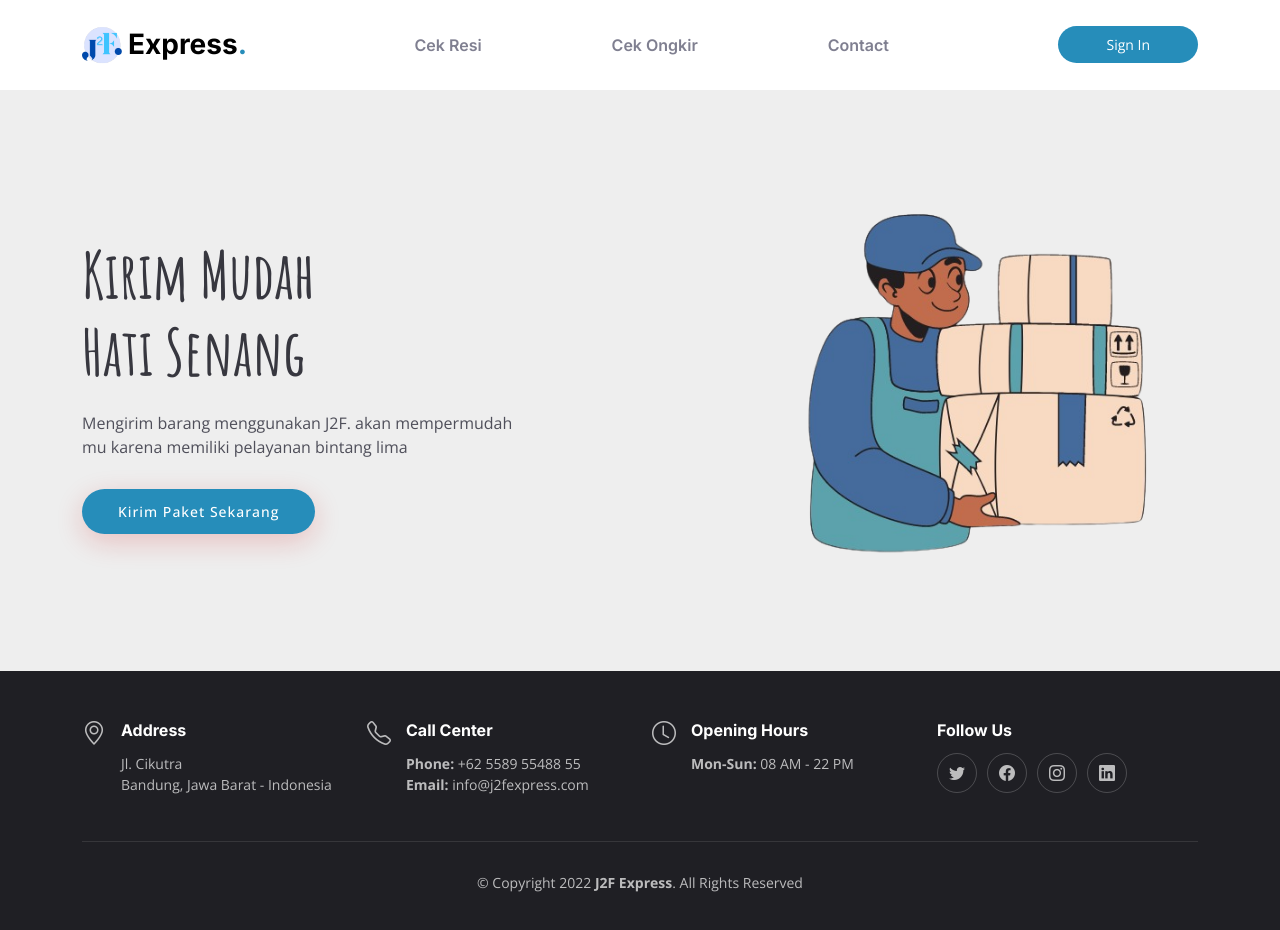
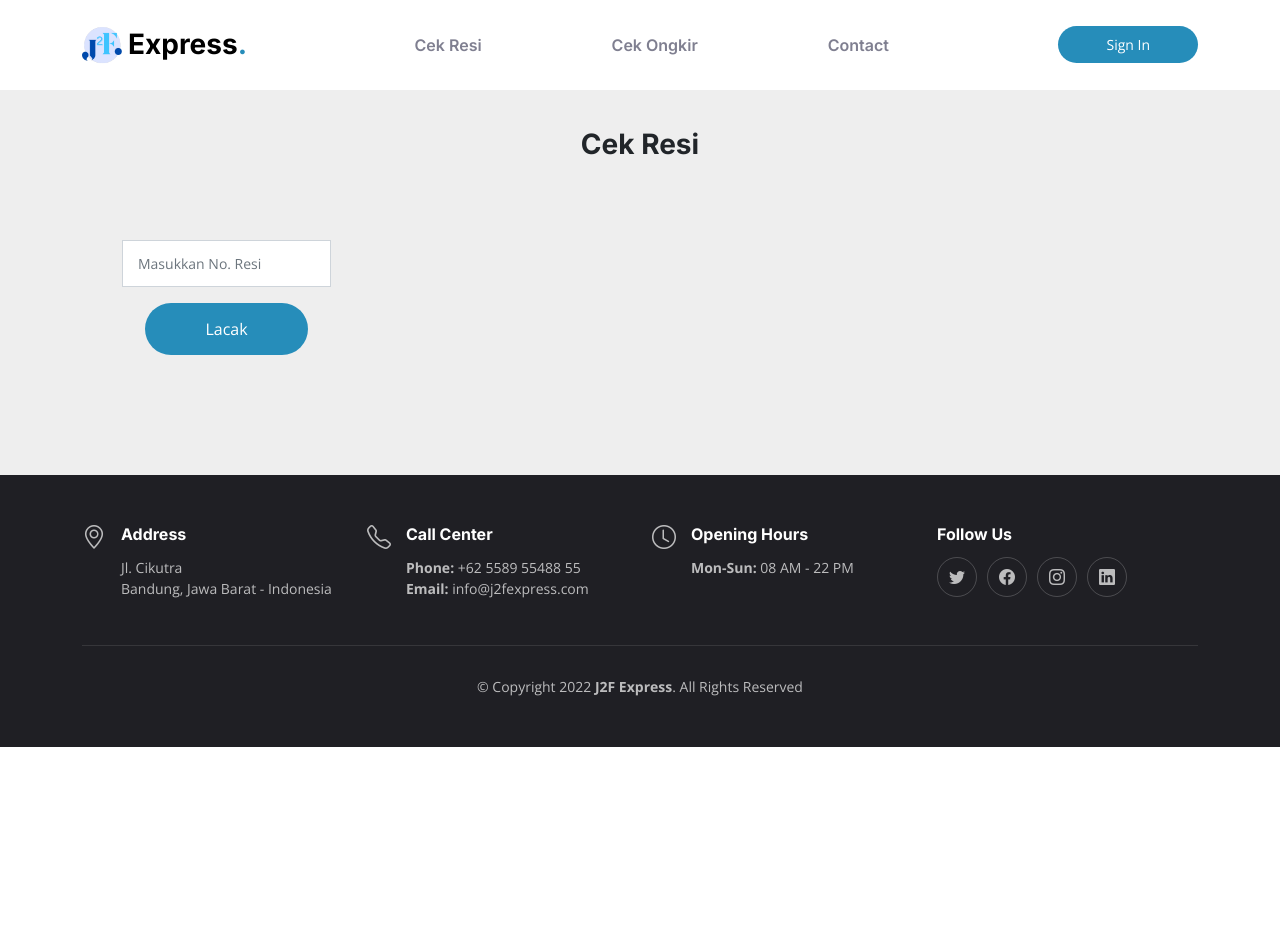
Before and after one commit to frinaldisyauqi/kelompok1-ekspedisi, a React (Create React App) app: page /resi in a window 1280 px wide. Shown: the top 930 px of the page. After the commit the page ends 800 px from the top, so only its background shows below. Built offline with nearby package versions, Linux system fonts and the light colour scheme.

Commit message:
add cek Resi and router

```diff
--- a/public/stylesheets/main.css
+++ b/public/stylesheets/main.css
@@ -1215,6 +1215,12 @@ section {
 /*--------------------------------------------------------------
 # Book A Table Section
 --------------------------------------------------------------*/
+.book-a-table h1 {
+  font-family: var(--font-secondary);
+  font-size: 28px;
+  font-weight: 700;
+}
+
 .book-a-table .reservation-img {
   min-height: 500px;
   background-size: cover;
@@ -1327,7 +1333,7 @@ section {
 }
 
 .book-a-table .php-email-form button[type="submit"]:hover {
-  background: #ec2727;
+  background: var(--color-hover);
 }
 
 @-webkit-keyframes animate-loading {
@@ -1576,7 +1582,7 @@ section {
   transition: 0.5s;
   color: #fff;
   background: var(--color-primary);
-  box-shadow: 0 8px 28px rgba(206, 18, 18, 0.2);
+  box-shadow: 0 8px 28px var(--color-primary);
 }
 
 .hero .btn-sign-in:hover {
--- a/src/components/App.js
+++ b/src/components/App.js
@@ -3,6 +3,7 @@ import Footer from "./Footer";
 import Header from "./Header";
 import Login from "./Login";
 import Main from "./Main";
+import CekResi from "./CekResi";
 import { BrowserRouter, Route, Routes } from "react-router-dom";
 
 function App() {
@@ -13,7 +14,7 @@ function App() {
         <Login />
         <Routes>
           <Route path="/" element={<Main />} />
-          <Route path="/resi" element={<Main />} />
+          <Route path="/resi" element={<CekResi />} />
           <Route path="/ongkir" element={<Main />} />
           <Route path="/contact" element={<Main />} />
         </Routes>
--- /dev/null
+++ b/src/components/CekResi.jsx
@@ -0,0 +1,55 @@
+import React from "react";
+
+function CekResi() {
+    return (
+    <section id="book-a-table" className="book-a-table section-bg">
+      <div className="container" data-aos="fade-up">
+        <div className="section-header mt-5">
+          <h1>Cek Resi</h1>
+          {/* <p>Cek Resi</p> */}
+        </div>
+
+        <div className="row g-0">
+          <div className="col-lg-12 d-flex align-items-center">
+            <form
+              action=""
+              method="post"
+              role="form"
+              className="php-email-form"
+              data-aos="fade-up"
+              data-aos-delay="100"
+            >
+              <div className="row justify-content-between gy-4">
+                <div className="col-lg-4 col-md-6 w-100">
+                  <input
+                    type="text"
+                    name="name"
+                    className="form-control"
+                    id="name"
+                    placeholder="Masukkan No. Resi"
+                    data-rule="minlen:4"
+                    data-msg="Please enter at least 4 chars"
+                  />
+                  <div className="validate"></div>
+                </div>
+              </div>
+              <div className="mb-3">
+                <div className="loading">Loading</div>
+                <div className="error-message"></div>
+                <div className="sent-message">
+                  Your booking request was sent. We will call back or send an
+                  Email to confirm your reservation. Thank you!
+                </div>
+              </div>
+              <div className="text-center">
+                <button type="submit">Lacak</button>
+              </div>
+            </form>
+          </div>
+        </div>
+      </div>
+    </section>
+    )
+}
+
+export default CekResi
--- a/src/components/Footer.jsx
+++ b/src/components/Footer.jsx
@@ -2,22 +2,22 @@ import React from "react";
 
 function Footer() {
     return (
-        <footer class="footer" id="footer">
-        <div class="container">
-          <div class="row gy-3">
-            <div class="col-lg-3 col-md-6 d-flex"><i class="bi bi-geo-alt icon"></i>
+        <footer className="footer" id="footer">
+        <div className="container">
+          <div className="row gy-3">
+            <div className="col-lg-3 col-md-6 d-flex"><i className="bi bi-geo-alt icon"></i>
               <div>
                 <h4>Address</h4>
                 <p>Jl. Cikutra <br/>Bandung, Jawa Barat - Indonesia<br/></p>
               </div>
             </div>
-            <div class="col-lg-3 col-md-6 footer-links d-flex"><i class="bi bi-telephone icon"></i>
+            <div className="col-lg-3 col-md-6 footer-links d-flex"><i className="bi bi-telephone icon"></i>
               <div>
                 <h4>Call Center</h4>
                 <p><strong>Phone:</strong> +62 5589 55488 55<br/><strong>Email:</strong> info@j2fexpress.com<br/></p>
               </div>
             </div>
-            <div class="col-lg-3 col-md-6 footer-links d-flex"><i class="bi bi-clock icon"></i>
+            <div className="col-lg-3 col-md-6 footer-links d-flex"><i className="bi bi-clock icon"></i>
               <div>
                 <h4>Opening Hours</h4>
                 <p>
@@ -25,14 +25,14 @@ function Footer() {
                 </p>
               </div>
             </div>
-            <div class="col-lg-3 col-md-6 footer-links">
+            <div className="col-lg-3 col-md-6 footer-links">
               <h4>Follow Us</h4>
-              <div class="social-links d-flex"><a class="twitter" href="#"><i class="bi bi-twitter"></i></a><a class="facebook" href="#"><i class="bi bi-facebook"></i></a><a class="instagram" href="#"><i class="bi bi-instagram"></i></a><a class="linkedin" href="#"><i class="bi bi-linkedin"></i></a></div>
+              <div className="social-links d-flex"><a className="twitter" href="#"><i className="bi bi-twitter"></i></a><a className="facebook" href="#"><i className="bi bi-facebook"></i></a><a className="instagram" href="#"><i className="bi bi-instagram"></i></a><a className="linkedin" href="#"><i className="bi bi-linkedin"></i></a></div>
             </div>
           </div>
         </div>
-        <div class="container">
-          <div class="copyright">© Copyright 2022 <strong><span>J2F Express</span></strong>. All Rights Reserved</div>
+        <div className="container">
+          <div className="copyright">© Copyright 2022 <strong><span>J2F Express</span></strong>. All Rights Reserved</div>
         </div>
       </footer>
     )
--- a/src/components/Login.jsx
+++ b/src/components/Login.jsx
@@ -3,7 +3,7 @@ import React from "react";
 function Login() {
     return (
     <div>
-        <div className="modal fade" id="loginModal" tabindex="-1" aria-labelledby="loginModalLabel" aria-hidden="true">
+        <div className="modal fade" id="loginModal" tabIndex="-1" aria-labelledby="loginModalLabel" aria-hidden="true">
             <div className="modal-dialog">
                 <div className="modal-content">
                     <div className="modal-header">
@@ -20,22 +20,22 @@ function Login() {
                     <button className="nav-link" id="nav-customer-tab" data-bs-toggle="tab" data-bs-target="#nav-customer" type="button" role="tab" aria-controls="nav-customer" aria-selected="false">Customers</button>
                 </div>
                 <div className="tab-content" id="nav-tabContent">
-                    <div className="tab-pane fade show active" id="nav-manager" role="tabpanel" aria-labelledby="nav-manager-tab" tabindex="-1">
+                    <div className="tab-pane fade show active" id="nav-manager" role="tabpanel" aria-labelledby="nav-manager-tab" tabIndex="-1">
                     <form className="d-flex flex-column justify-content-center" id="managers" action="/login-admin" method="post">
-                        <label className="form-label p-2" for="E-Mail"> </label>
+                        <label className="form-label p-2" htmlFor="E-Mail"> </label>
                         <input className="p-2 rounded border border-1" id="email" type="text" name="email" placeholder="E-Mail" required="required"/>
-                        <label className="form-label p-2" for="password"> </label>
+                        <label className="form-label p-2" htmlFor="password"> </label>
                         <input className="p-2 rounded border border-1" id="password" type="password" name="pass" placeholder="Password" required="required"/>
-                        <label className="form-label p-2" for="Cabang Code"> </label>
-                        <input className="p-2 rounded border border-1" id="cabangKode" maxlength="8" type="text" name="cabangKode" placeholder="Kode Cabang" required="required"/>
+                        <label className="form-label p-2" htmlFor="Cabang Code"> </label>
+                        <input className="p-2 rounded border border-1" id="cabangKode" maxLength="8" type="text" name="cabangKode" placeholder="Kode Cabang" required="required"/>
                         <input className="mt-3 btn-sign-in text-center rounded" type="submit" value="Sign in"/>
                     </form>
                     </div>
-                    <div className="tab-pane fade" id="nav-customer" role="tabpanel" aria-labelledby="nav-customer-tab" tabindex="-1">
+                    <div className="tab-pane fade" id="nav-customer" role="tabpanel" aria-labelledby="nav-customer-tab" tabIndex="-1">
                     <form className="d-flex flex-column justify-content-center" id="customers" action="/login" method="POST">
-                        <label className="form-label p-2" for="E-Mail"> </label>
+                        <label className="form-label p-2" htmlFor="E-Mail"> </label>
                         <input className="p-2 rounded border border-1" id="email" type="email" name="email" placeholder="E-Mail" required="required"/>
-                        <label className="form-label p-2" for="password"> </label>
+                        <label className="form-label p-2" htmlFor="password"> </label>
                         <input className="p-2 rounded border border-1" id="password" type="password" name="pass" placeholder="Password" required="required"/>
                         <input className="my-3 btn-sign-in text-center rounded" type="submit" value="Sign in"/>
                         <div className="modal-footer">
@@ -51,7 +51,7 @@ function Login() {
                 </div>
             </div>
         </div>
-        <div className="modal fade" id="registerModal" aria-hidden="true" aria-labelledby="registerModalLabel" tabindex="-1">
+        <div className="modal fade" id="registerModal" aria-hidden="true" aria-labelledby="registerModalLabel" tabIndex="-1">
             <div className="modal-dialog">
                 <div className="modal-content">
                     <div className="modal-header">
@@ -60,11 +60,11 @@ function Login() {
                     </div>
                     <div className="modal-body">
                     <form className="d-flex flex-column justify-content-center" id="customers" action="/save" method="POST">
-                        <label className="form-label p-2" for="E-Mail"> </label>
+                        <label className="form-label p-2" htmlFor="E-Mail"> </label>
                         <input className="p-2 rounded border border-1" id="email" type="email" name="email" placeholder="E-Mail" required="required"/>
-                        <label className="form-label p-2" for="Nama"> </label>
+                        <label className="form-label p-2" htmlFor="Nama"> </label>
                         <input className="p-2 rounded border border-1" id="nama" type="text" name="username" placeholder="Nama" required="required"/>
-                        <label className="form-label p-2" for="password"> </label>
+                        <label className="form-label p-2" htmlFor="password"> </label>
                         <input className="p-2 rounded border border-1" id="password" type="password" name="pass" placeholder="Password" required="required"/>
                         <input className="my-3 btn-sign-in text-center rounded" type="submit" value="Register"/>
                     </form>
```
